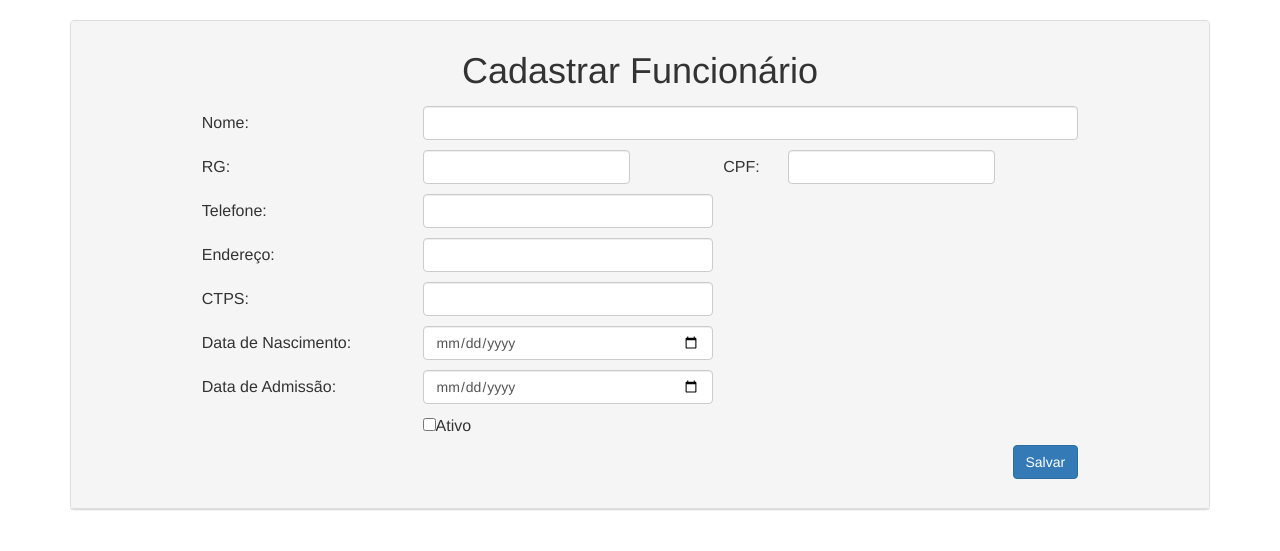
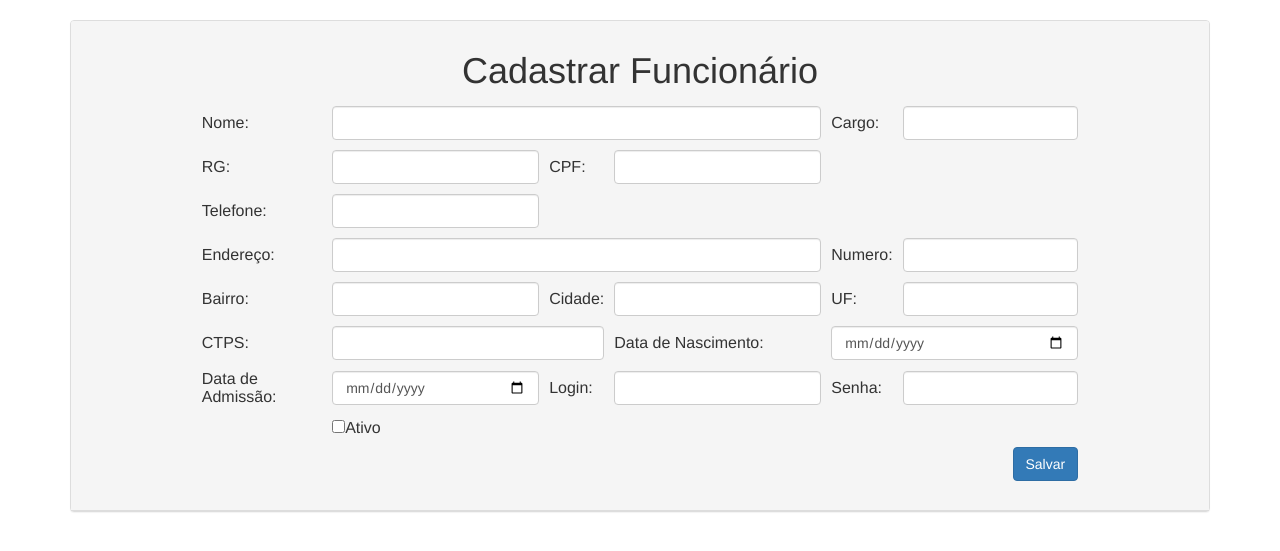
Before and after one commit to jasonicorrea/lojaifmt, a PHP site: page /Loja_Assistencia/cadastrar_func_formulario.php in a window 1280 px wide. Shown: the part 52-603 px from the top of the page. Run offline with PHP 8.4, Linux system fonts and the light colour scheme.

Commit message:
formulario CADASTRAR FUNCIONÁRIO ATUALIZADO

```diff
--- a/Loja_Assistencia/cadastrar_func_formulario.php
+++ b/Loja_Assistencia/cadastrar_func_formulario.php
@@ -17,7 +17,10 @@
             <table class="table-condensed" width="80%" align="center">
                 <tr>
                     <td>Nome:</td>
-                    <td colspan="4"><input class="form-control" type="text" name="nome" /></td>
+                    <td colspan="3"><input class="form-control" type="text" name="nome" /></td>
+                    <td>Cargo:</td>
+                    <td><input class="form-control" type="text" name="cargo" /></td>
+
 
                 </tr>
                 <tr class="form-inline form-group">
@@ -35,23 +38,35 @@
                 </tr>
                 <tr>
                     <td>Endereço:</td>
-                    <td> <input class="form-control" type="text" name="endereço"/></td>
+                    <td colspan="3"> <input class="form-control" type="text" name="endereço"/></td>
+                    <td>Numero:</td>
+                    <td> <input class="form-control" type="text" name="numero" maxlength=5/></td>
+                </tr>
+                <tr>
+                    <td>Bairro:</td>
+                    <td> <input class="form-control" type="text" name="bairro"/></td>
+                    <td>Cidade:</td>
+                    <td> <input class="form-control" type="text" name="cidade" maxlength=5/></td>
+                    <td>UF:</td>
+                    <td> <input class="form-control" type="text" name="uf" maxlength=5/></td>
                 </tr>
                 <tr>
                     <td>CTPS:</td>
-                    <td> <input class="form-control" type="text" name="ctps"/></td>
-                </tr>
-                <tr>
+                    <td colspan="2"> <input class="form-control" type="text" name="ctps"/></td>
                     <td>Data de Nascimento:</td>
-                    <td> <input class="form-control" type="date" name="nascimento"/></td>
-                </tr>
-                <tr>
-                    <td>Data de Admissão:</td>
-                    <td> <input class="form-control" type="date" name="admissao"/></td>
+                    <td colspan="2"> <input class="form-control" type="date" name="nascimento"/></td>
                 </tr>
 
 
+
                 <tr>
+                     <td>Data de Admissão:</td>
+                     <td > <input class="form-control" type="date" name="admissao"/></td>
+                    <td>Login:</td>
+                    <td> <input class="form-control" type="text" name="login"/></td>
+                    <td>Senha:</td>
+                    <td> <input class="form-control" type="text" name="senha" maxlength=5/></td>
+                </tr>
 
 
 
@@ -62,10 +77,10 @@
 
 
                 <tr>
-                    <td colspan="4"> <input class="btn btn-primary pull-right" type="submit" value="Salvar"/></td>
+                    <td colspan="6"> <input class="btn btn-primary pull-right" type="submit" value="Salvar"/></td>
                 </tr>
 
-            </table>
+            </table >
 
 
 
```
